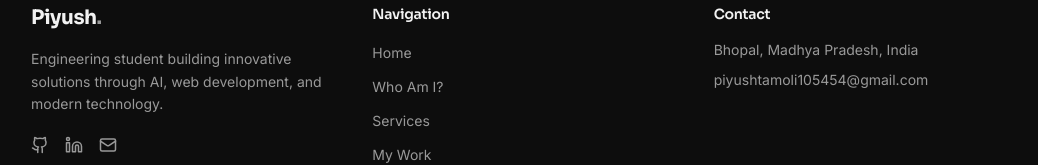
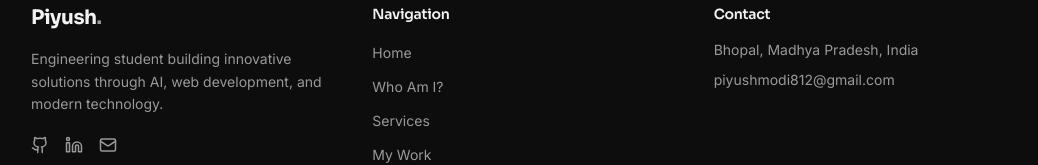
Before and after one commit to Piyush105454/Portfolio, a React (Vite) app: page / in a window 1280 px wide. Shown: the part 6716-6881 px from the top of the page, without its empty margins (121-1159 px from the left). Built offline with nearby package versions, Linux system fonts and the light colour scheme.

Commit message:
Update Footer.tsx

```diff
--- a/src/sections/Footer.tsx
+++ b/src/sections/Footer.tsx
@@ -56,8 +56,8 @@ const Footer: React.FC = () => {
             <h3 className="font-display font-semibold text-foreground text-sm mb-4">Contact</h3>
             <div className="space-y-2.5 text-sm text-foreground-muted">
               <p>Bhopal, Madhya Pradesh, India</p>
-              <a href="mailto:piyushtamoli105454@gmail.com" className="block hover:text-foreground transition-colors">
-                piyushtamoli105454@gmail.com
+              <a href="mailto:piyushmodi812@gmail.com" className="block hover:text-foreground transition-colors">
+                piyushmodi812@gmail.com
               </a>
             </div>
           </div>
```
